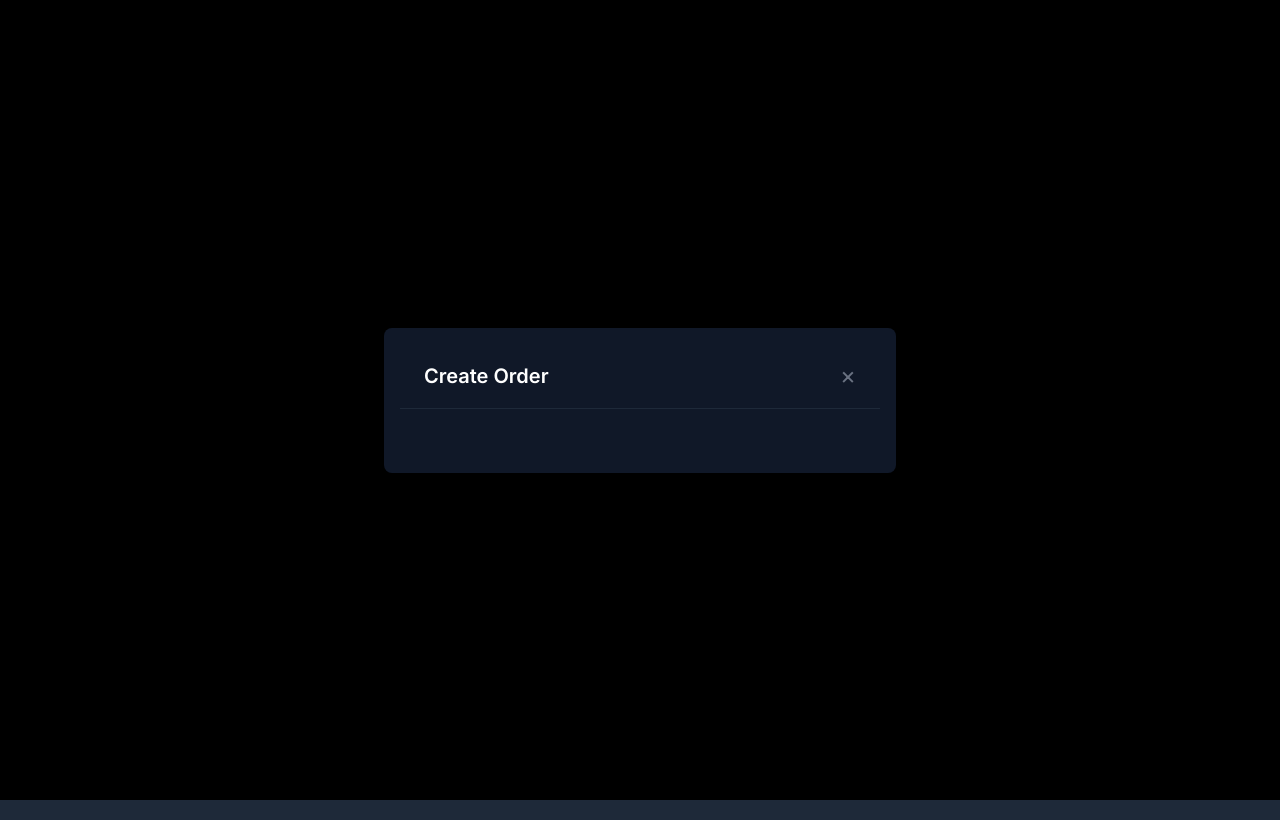
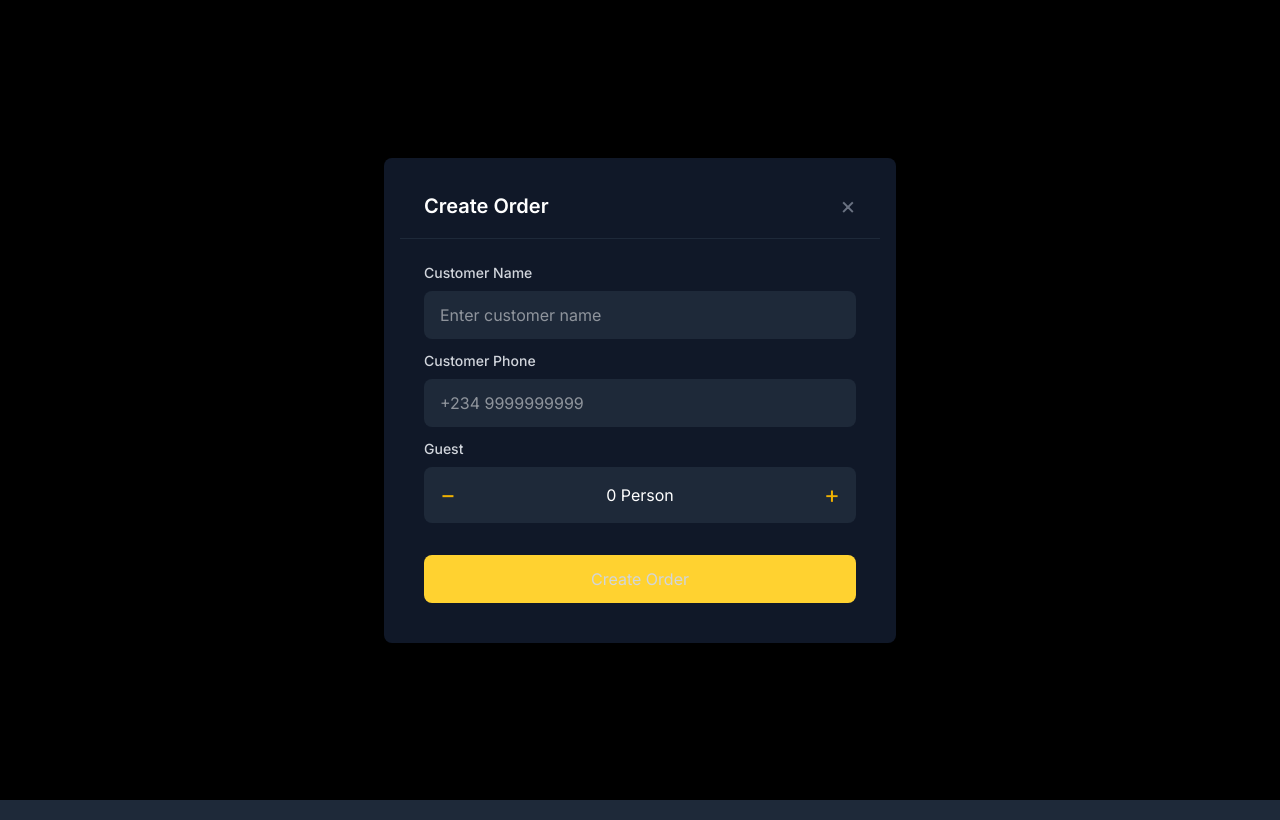
Before and after one commit to ChidiogoVictor/pos-app, a React (Vite) app in the folder pos-frontend/: page / in a window 1280 px wide. Both pictures are taken after a click on the button 640 px from the left and 742 px from the top of the page. Built offline with nearby package versions, Linux system fonts and the light colour scheme; grey boxes are pictures that could not be loaded.

Commit message:
import and integrate Modal to BottomNav

```diff
--- a/pos-frontend/src/components/shared/BottomNav.jsx
+++ b/pos-frontend/src/components/shared/BottomNav.jsx
@@ -10,8 +10,18 @@ import { useState } from "react";
 const BottomNav = () => {
   const navigate = useNavigate();
   const [isModalOpen, setIsModalOpen] = useState(false);
+  const [guestCount, setGuestCount] = useState(0);
   const openModal = () => setIsModalOpen(true);
   const closeModal = () => setIsModalOpen(false);
+
+  const increment = () => {
+    if (guestCount >= 6) return;
+    setGuestCount((prev) => prev + 1);
+  };
+  const decrement = () => {
+    if (guestCount <= 0) return;
+    setGuestCount((prev) => prev - 1);
+  };
 
   return (
     <div className="fixed bottom-0 left-0 right-0 bg-gray-900 p-2 h-16 flex justify-around">
@@ -46,11 +56,56 @@ const BottomNav = () => {
       >
         <BiSolidDish className="text-xl" />
       </button>
-      <Modal
-        isOpen={isModalOpen}
-        onClose={closeModal}
-        title="Create Order"
-      ></Modal>
+      <Modal isOpen={isModalOpen} onClose={closeModal} title="Create Order">
+        <div>
+          <label className="block text-gray-300 mb-2 text-sm font-medium">
+            Customer Name
+          </label>
+          <div className="flex items-center rounded-lg p-3 px-4 bg-gray-800">
+            <input
+              type="text"
+              name=""
+              placeholder="Enter customer name"
+              id=""
+              className="bg-transparent flex-1 text-white focus:outline-none"
+            />
+          </div>
+        </div>
+        <div>
+          <label className="block text-gray-300 mb-2 mt-3 text-sm font-medium">
+            Customer Phone
+          </label>
+          <div className="flex items-center rounded-lg p-3 px-4 bg-gray-800">
+            <input
+              type="number"
+              name=""
+              placeholder="+234 9999999999"
+              id=""
+              className="bg-transparent flex-1 text-white focus:outline-none"
+            />
+          </div>
+        </div>
+        <div>
+          <label className="block mb-2 mt-3 text-sm font-medium text-gray-300">
+            Guest
+          </label>
+          <div className="flex items-center justify-between bg-gray-800 px-4 py-3 rounded-lg">
+            <button onClick={decrement} className="text-yellow-500 text-2xl">
+              &minus;
+            </button>
+            <span className="text-white">{guestCount} Person</span>
+            <button onClick={increment} className="text-yellow-500 text-2xl">
+              &#43;
+            </button>
+          </div>
+        </div>
+        <button
+          onClick={() => navigate("/tables")}
+          className="w-full bg-amber-300 text-gray-300 rounded-lg py-3 mt-8 hover:bg-yellow-700"
+        >
+          Create Order
+        </button>
+      </Modal>
     </div>
   );
 };
```
